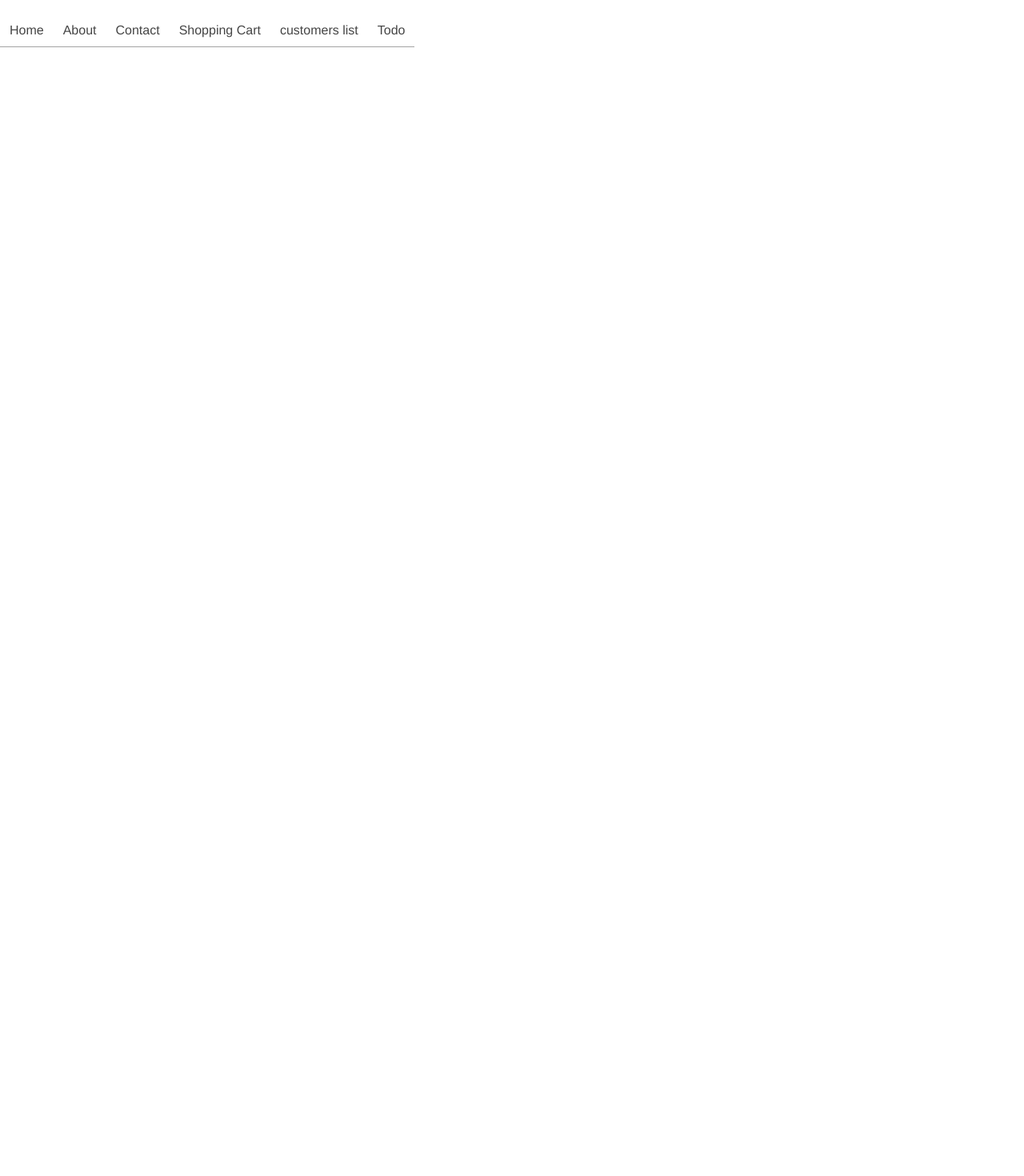
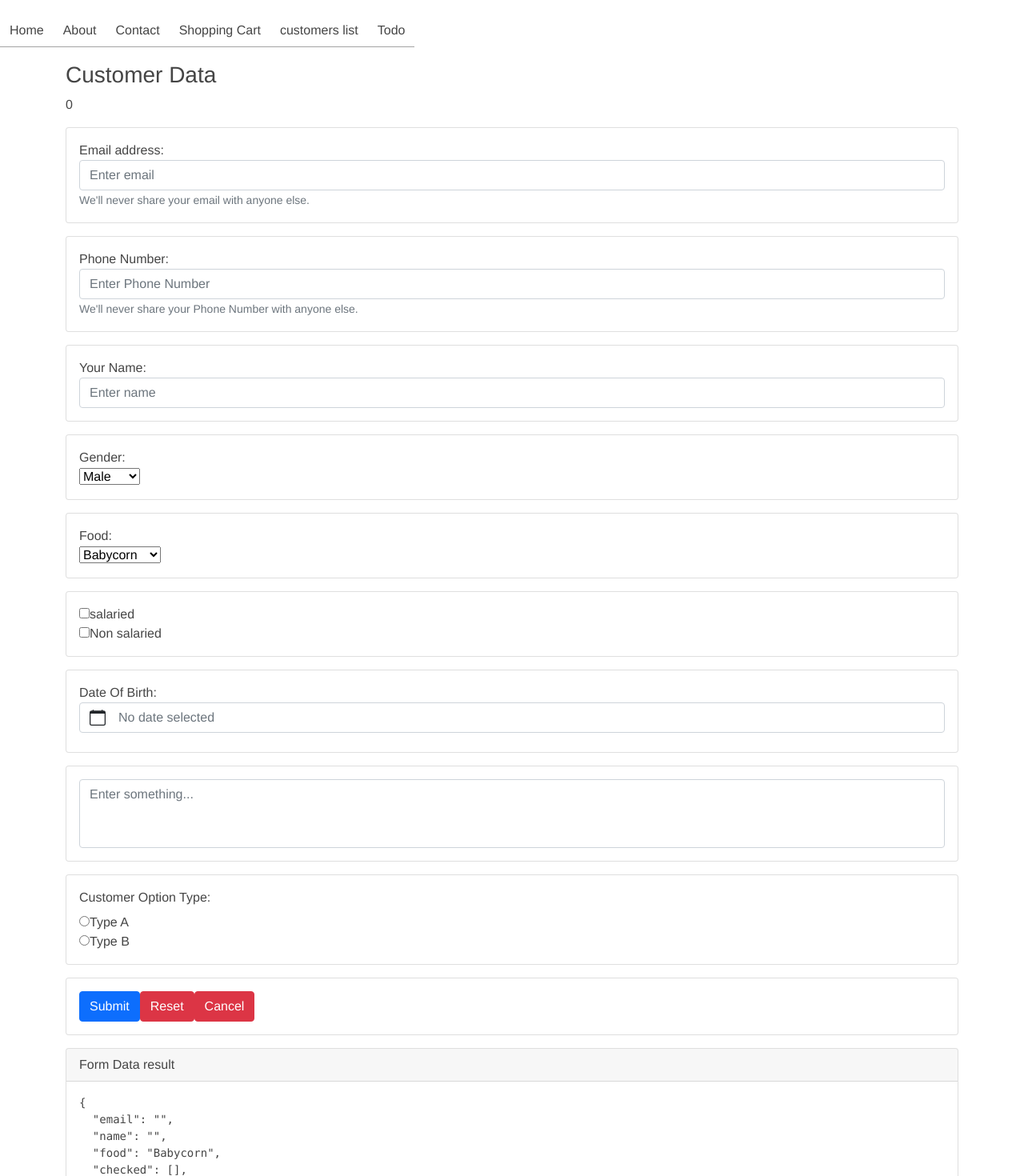
Before and after one commit to hareeshcs33/bootstrapVue-simple-project-2, a Vue app: page /customer-data/0 in a window 1280 px wide. Shown: the top 1470 px of the page at 80% size. Before the commit the page ends 800 px from the top, so only its background shows below. Built offline with nearby package versions, Linux system fonts and the light colour scheme.

Commit message:
customer edit UI update

```diff
--- a/src/customer/customer-data.vue
+++ b/src/customer/customer-data.vue
@@ -1,7 +1,8 @@
 <template>
   <b-container>
     <h3>Customer Data</h3>
-    <b-form @submit="onSubmit" @reset="onReset" v-if="show">
+    <p>{{ currentUserId }}</p>
+    <b-form @submit.prevent="onSubmit" @reset.prevent="onReset" v-if="show">
       <b-card class="mb-3">
         <b-form-group
           id="input-group-1"
@@ -95,27 +96,32 @@
       </b-card>
 
       <b-card class="mb-3">
-        <b-form-group label="Individual radios" v-slot="{ ariaDescribedby }">
+        <b-form-group
+          label="Customer Option Type:"
+          v-slot="{ ariaDescribedby }"
+        >
           <b-form-radio
             v-model="form.typeSelected"
             :aria-describedby="ariaDescribedby"
             name="TypeVal"
             value="typeA"
-            >Type A</b-form-radio
           >
+            Type A
+          </b-form-radio>
           <b-form-radio
             v-model="form.typeSelected"
             :aria-describedby="ariaDescribedby"
             name="TypeVal"
             value="typeB"
-            >Type B</b-form-radio
           >
+            Type B
+          </b-form-radio>
         </b-form-group>
       </b-card>
       <b-card class="mb-3">
         <b-button type="submit" variant="primary">Submit</b-button>
         <b-button type="reset" variant="danger">Reset</b-button>
-        <b-button @click="cancelSubmit" variant="danger">Cancel</b-button>
+        <b-button @click.prevent="cancelSubmit" variant="danger">Cancel</b-button>
       </b-card>
     </b-form>
     <b-card class="my-3 mb-3" header="Form Data result">
@@ -126,56 +132,72 @@
 </template>
 <script>
 export default {
-  name: "CustomerData",
+  name: 'CustomerData',
   data() {
     return {
       form: {
-        email: "",
-        name: "",
-        food: "Babycorn",
+        email: '',
+        name: '',
+        food: 'Babycorn',
         checked: [],
-        gender: "Male",
+        gender: 'Male',
         phone_number: null,
         dob: null,
         comment: null,
         typeSelected: null,
+        id: 0,
       },
-      genders: ["Male", "Female", "Other"],
+      genders: ['Male', 'Female', 'Other'],
       foods: [
         {
-          text: "Select One",
-          value: "Null"
+          text: 'Select One',
+          value: 'Null',
         },
-        "Carrots",
-        "Beans",
-        "Tomatoes",
-        "Babycorn"
+        'Carrots',
+        'Beans',
+        'Tomatoes',
+        'Babycorn',
       ],
-      show: true
-    };
+      show: true,
+      currentUserId: null,
+    }
   },
   methods: {
-    onSubmit(event) {
-      event.preventDefault();
-      console.log(JSON.stringify(this.form));
-      this.$store.commit("customerData", this.form);
-      this.$router.push("/customers-list");
+    onSubmit() {
+      console.log(JSON.stringify(this.form))
+      this.$store.commit('customerData', { ...this.form, id: Date.now() })
+      this.$router.push('/customers-list')
     },
-    onReset(event) {
-      event.preventDefault();
-      this.form.email = "";
-      this.form.name = "";
-      this.form.food = null;
-      this.form.checked = [];
+    onReset() {
+      this.form.email = ''
+      this.form.name = ''
+      this.form.food = null
+      this.form.checked = []
+      this.form.gender = 'Male'
+      this.form.phone_number = null
+      this.form.dob = null
+      this.form.comment = null
+      this.form.typeSelected = null
     },
     cancelSubmit() {
-      this.$router.push("/customers-list");
-    }
+      this.onReset()
+      this.$router.push('/customers-list')
+    },
   },
   computed: {
     getCustomersData() {
-      return this.$store.getters.getCustomersData;
+      return this.$store.getters.getCustomersData
+    },
+  },
+  mounted() {
+    this.currentUserId = this.$route.params.id // read router params
+    console.log(' router param id', this.currentUserId)
+    if (this.currentUserId > 0) {
+      this.form = {
+        ...this.form,
+        ...this.$store.getters.getCurrentCustomer,
+      }
     }
-  }
-};
+  },
+}
 </script>
--- a/src/customer/customers-list.vue
+++ b/src/customer/customers-list.vue
@@ -1,13 +1,13 @@
 <template>
     <b-container>
         <h1 class="text-center">Customers List</h1>
-        <router-link to="/customer-data">Add Customer</router-link>
+        <router-link to="/customer-data/0">Add Customer</router-link>
         <b-table striped hover :items="items" :fields="fields">
             <template #cell(view)="row">
                 <b-button size="sm" @click="viewItem(row.item.name, row.index)">View</b-button>
             </template>
             <template #cell(edit)="row">
-                <b-button size="sm" @click="editItem(row.index)">Edit</b-button>
+                <b-button size="sm" @click="editItem(row.item.id)">Edit</b-button>
             </template>
             <template #cell(delete)="row">
                 <b-button size="sm" @click="deleteItem(row.index)">Delete</b-button>
@@ -27,8 +27,10 @@ export default {
         viewItem(name, index){
             console.log("viewItem", name, index);
         },
-        editItem(index){
-            console.log("editItem", index);
+        editItem(id){
+            console.log("editItem", id);
+            this.$store.commit('EDIT_ITEM', id);
+            this.$router.push('/customer-data/' + id);
         },
         deleteItem(index){
             this.items.splice(index, 1);
--- a/src/router/index.js
+++ b/src/router/index.js
@@ -39,7 +39,7 @@ export default new Router({
       component: Login
     },
     {
-      path: '/customer-data',
+      path: '/customer-data/:id',
       name: 'CustomerData',
       component: CustomerData
     },
--- a/src/store/getters.js
+++ b/src/store/getters.js
@@ -29,3 +29,6 @@ export const getTodoCartSelectedItemsTotalPrice = state => {
         return (total += itemPrice.price * itemPrice.quantity);
     },0);
 }
+export const getCurrentCustomer = state => {
+    return state.currentCustomer;
+}
--- a/src/store/mutations.js
+++ b/src/store/mutations.js
@@ -43,10 +43,25 @@ export const ADD_TO_CART = (state, id) => {
 };
 
 export const REMOVE_FROM_CART = (state, id) => {
-  state.todos.find(item => {
+  const arr = state.todos.map(item => {
     if (item.id === id) {
       item.isCart = false;
       item.quantity = 1;
     }
+    return item;
   });
+  state = {
+      ...state,
+      todos : [...arr]
+  };
 };
+
+export const EDIT_ITEM = (state, id) => {
+    const item = state.customers.find(item => item.id === id);
+    console.log('Edit mutation', id, item);
+    state.currentCustomer = {...item};
+    // state = {
+    //     ...state,
+    //     currentCustomer: item
+    // };
+}
--- a/src/store/state.js
+++ b/src/store/state.js
@@ -4,6 +4,7 @@ export default {
   username: "hareesh sapparad",
   products: [],
   customers: [],
+  currentCustomer: {},
   shoppingCartData: shoppingCartData,
   idVal: null,
   todos: []
```
Also changed, not shown: src/store/actions.js (line endings or trailing spaces).
